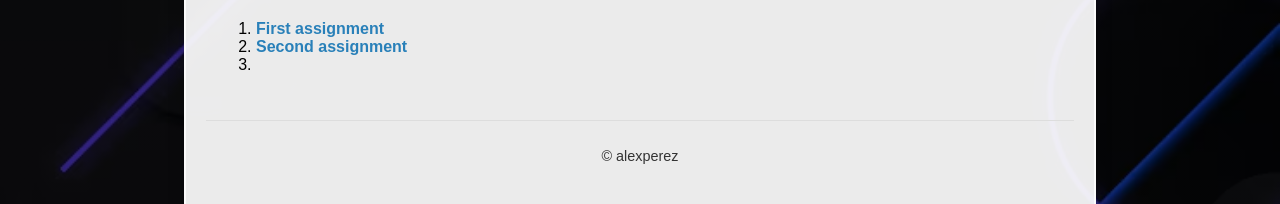
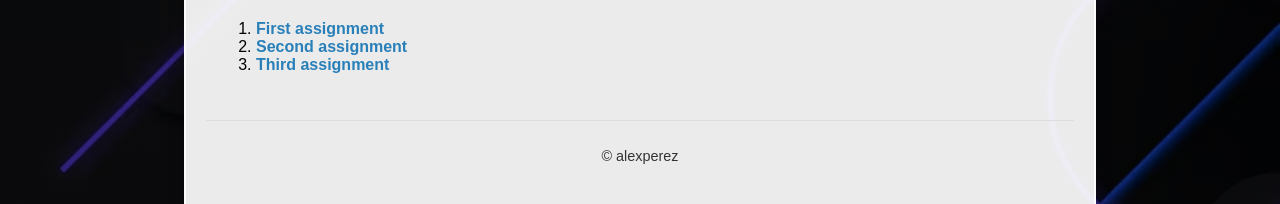
Before and after one commit to CSCE-Alex/CSCE-Alex.github.io, a plain HTML site: page csce242/index.html in a window 1280 px wide. Shown: the part 347-551 px from the top of the page. Drawn offline with Linux system fonts and the light colour scheme.

Commit message:
adding assignment 3 link

```diff
--- a/csce242/index.html
+++ b/csce242/index.html
@@ -17,7 +17,8 @@
 
                 <h4> Assignments</h4>
                 <li><a href="assignments/01html/index.html">First assignment</a></li>
-                <li><a href="assignments/02css/index.html">Second assignment</a><li>
+                <li><a href="assignments/02css/index.html">Second assignment</a></li>
+                <li><a href="assignments/03flex/index.html">Third assignment</a></li>
                 </ol>
             </main>
             <footer>
```
